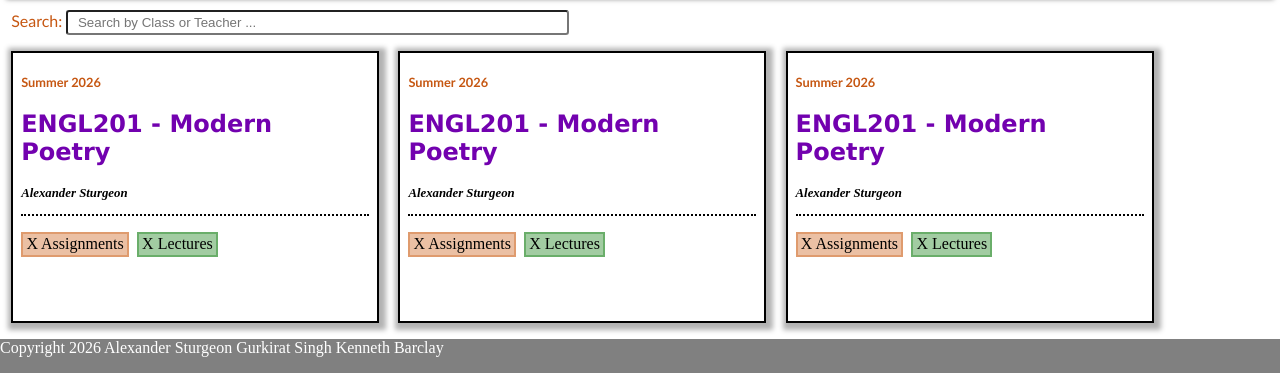
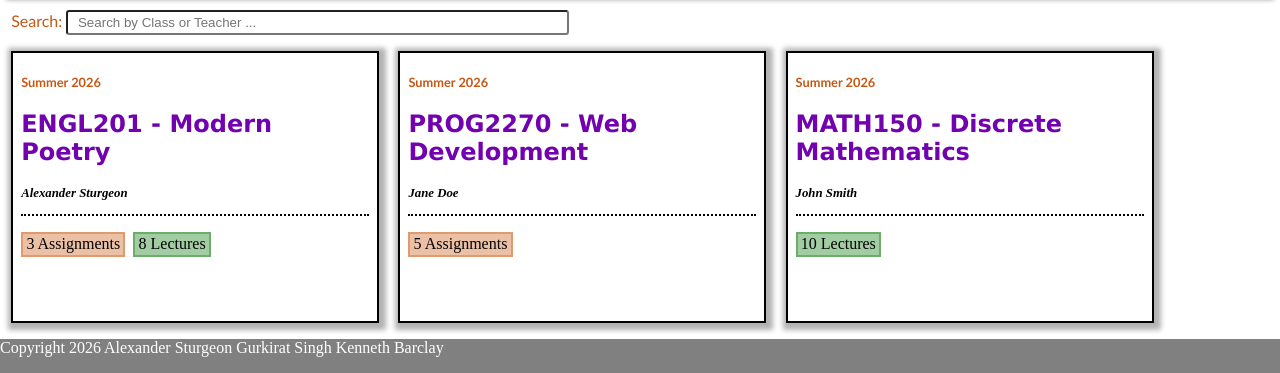
Before and after one commit to Alexander-Sturgeon/SecureStudentPortal, a React (Vite) app in the folder client/: page /classes in a window 1280 px wide. Shown: the part 187-560 px from the top of the page. Built offline with nearby package versions, Linux system fonts and the light colour scheme.

Commit message:
feat: routing to class detail page set up feat: set up basic routing from cards feat: seeded basic class info into class list cards passing as prop

```diff
--- a/client/src/App.tsx
+++ b/client/src/App.tsx
@@ -6,6 +6,7 @@ import LoginPage from './pages/LoginPage';
 import Navbar from './components/NavBar';
 import Footer from './components/Footer';
 import ClassListPage from './pages/ClassListPage';
+import ClassDetailPage from './pages/ClassDetailPage';
 function App() {
 
   return (
@@ -14,6 +15,7 @@ function App() {
       <Routes>
         <Route path="/" element={<LoginPage />} />
         <Route path="/classes" element={<ClassListPage/>}/>
+        <Route path="/class/:id" element={<ClassDetailPage/>}/>
         <Route path="*" element={<Navigate to='/' replace />} />
       </Routes>
       <Footer/>
--- a/client/src/components/ClassCard.tsx
+++ b/client/src/components/ClassCard.tsx
@@ -1,20 +1,47 @@
-import { useState } from 'react';
+import { Link } from 'react-router-dom';
+import { useEffect, useState } from 'react';
 import '../styles/ClassListPage.css'
 
+interface ClassCardProps {
+    Id: number;
+    Term: string;
+    Code: string;
+    Name: string;
+    Professor: string;
+    AssignmentCount: number;
+    LectureCount: number;
+}
 //Remember to fill out the props based on what elements belong in the card
-export default function ClassCard(){
-    const [hasLectures, setHasLectures] = useState(true);
-    const [hasAssignments, setHasAssignments] = useState(true);
+export default function ClassCard({ Id, Term, Code, Name, Professor, AssignmentCount, LectureCount }: ClassCardProps){
+    const [hasLectures, setHasLectures] = useState(false);
+    const [hasAssignments, setHasAssignments] = useState(false);
+    useEffect(() => {
+        if (AssignmentCount > 0){
+            setHasAssignments(true);
+        }
+
+    },[AssignmentCount]);
+    useEffect(() => {
+        if(LectureCount > 0){
+            setHasLectures(true);
+        }
+
+    }, [LectureCount])
     return(
-        <div className="card-body">
-            <h3 className='card-term'>Summer 2026</h3>
-            <h2 className='card-heading'>ENGL201 - Modern Poetry</h2>
-            <h3 className='card-prof'><em>Alexander Sturgeon</em></h3>
-            <div className='card-divider'></div>
-            <div className='card-class-items'>
-                {hasAssignments && <p className='card-assignments'>X Assignments</p>}
-                {hasLectures && <p className='card-lectures'>X Lectures</p>}
-            </div>
-        </div>
+        <>
+            <Link to={`/class/${Id}`} className="card-nav" aria-label={`View ${Code}`}>
+                <div className="card-body">
+                    <h3 className='card-term'>{Term}</h3>
+                    <h2 className='card-heading'>{Code} - {Name}</h2>
+                    <h3 className='card-prof'><em>{Professor}</em></h3>
+                    <div className='card-divider'></div>
+                    <div className='card-class-items'>
+                        {hasAssignments && <p className='card-assignments'>{AssignmentCount} Assignments</p>}
+                        {hasLectures && <p className='card-lectures'>{LectureCount} Lectures</p>}
+                    </div>
+                </div>
+            </Link>
+        </>
+
     )
 }
--- /dev/null
+++ b/client/src/pages/ClassDetailPage.tsx
@@ -0,0 +1,10 @@
+import { useParams } from "react-router-dom"
+
+export default function ClassDetailPage(){
+    const {id} = useParams();
+    return(
+        <section>
+            <div><p>Class Detail Page</p></div>
+        </section>
+    )
+}
--- a/client/src/pages/ClassListPage.tsx
+++ b/client/src/pages/ClassListPage.tsx
@@ -31,9 +31,33 @@ export default function ClassListPage(){
                 </div>
                 <div className="classlist-classes">
                     {/* Map over both students and teachers classes */}
-                    <ClassCard/>
-                    <ClassCard/>
-                    <ClassCard/>
+                    <ClassCard
+                        Id={1}
+                        Term="Summer 2026"
+                        Code="ENGL201"
+                        Name="Modern Poetry"
+                        Professor="Alexander Sturgeon"
+                        AssignmentCount={3}
+                        LectureCount={8}
+                    />
+                    <ClassCard
+                        Id={2}
+                        Term="Summer 2026"
+                        Code="PROG2270"
+                        Name="Web Development"
+                        Professor="Jane Doe"
+                        AssignmentCount={5}
+                        LectureCount={0}
+                    />
+                    <ClassCard
+                        Id={3}
+                        Term="Summer 2026"
+                        Code="MATH150"
+                        Name="Discrete Mathematics"
+                        Professor="John Smith"
+                        AssignmentCount={0}
+                        LectureCount={10}
+                    />
                 </div>
             </div>:
             // This sends them back to login page with the message if they aren't logged it
--- a/client/src/styles/ClassListPage.css
+++ b/client/src/styles/ClassListPage.css
@@ -33,6 +33,10 @@
     margin-top: 1rem;
 }
 /* CARD */
+.card-nav{
+    all: unset;
+    cursor: pointer;
+}
 .card-body{
     border: 2px solid black;
     box-shadow: 2px 2px 5px 5px rgba(0, 0, 0, .3);
```
